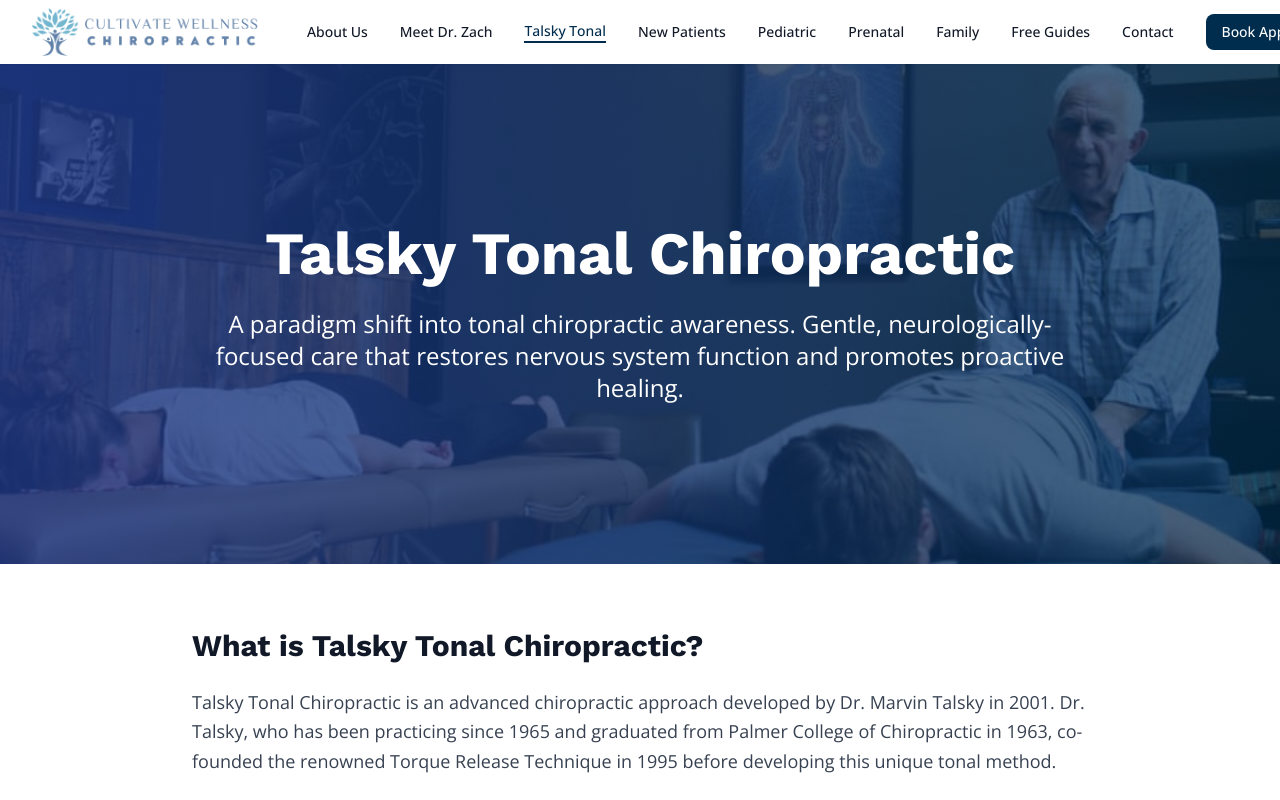
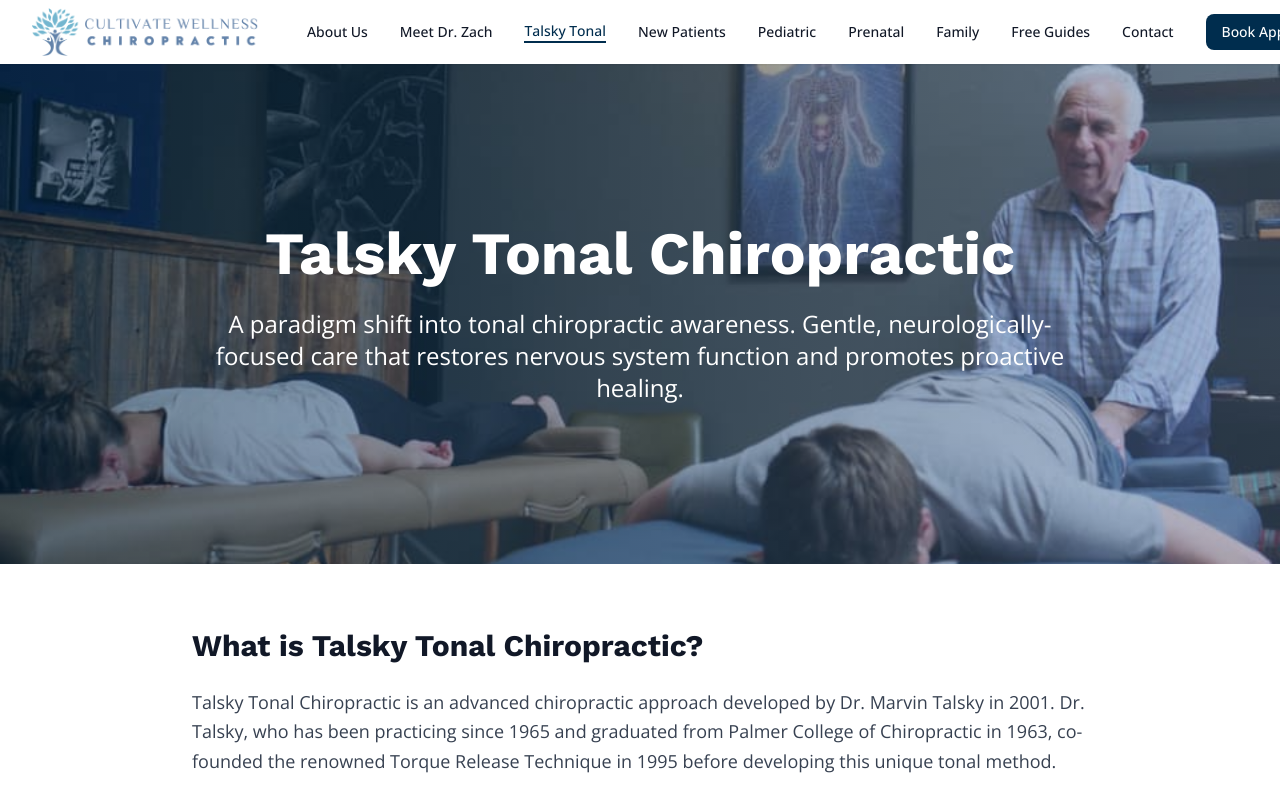
Before and after one commit to drzachconner/talskytonal-dot-com, a React (Vite) app: page /talsky-tonal-chiropractic in a window 1280 px wide. Shown: the top 800 px of the page. Built offline with nearby package versions, Linux system fonts and the light colour scheme.

Commit message:
Updated TalskyTonal.tsx

```diff
--- a/src/pages/TalskyTonal.tsx
+++ b/src/pages/TalskyTonal.tsx
@@ -69,7 +69,7 @@ export default function TalskyTonal() {
             className="w-full h-full object-cover"
           />
         </div>
-        <div className="absolute inset-0 z-0 bg-gradient-to-r from-blue-900/80 to-primary-dark/70" />
+        <div className="absolute inset-0 z-0 bg-gradient-to-r from-primary-dark/50 to-primary/40" />
         <div className="relative z-10 max-w-7xl mx-auto px-4 sm:px-6 lg:px-8 text-center">
           <h1 className="text-4xl sm:text-5xl md:text-6xl font-bold text-white mb-6">
             Talsky Tonal Chiropractic
```
